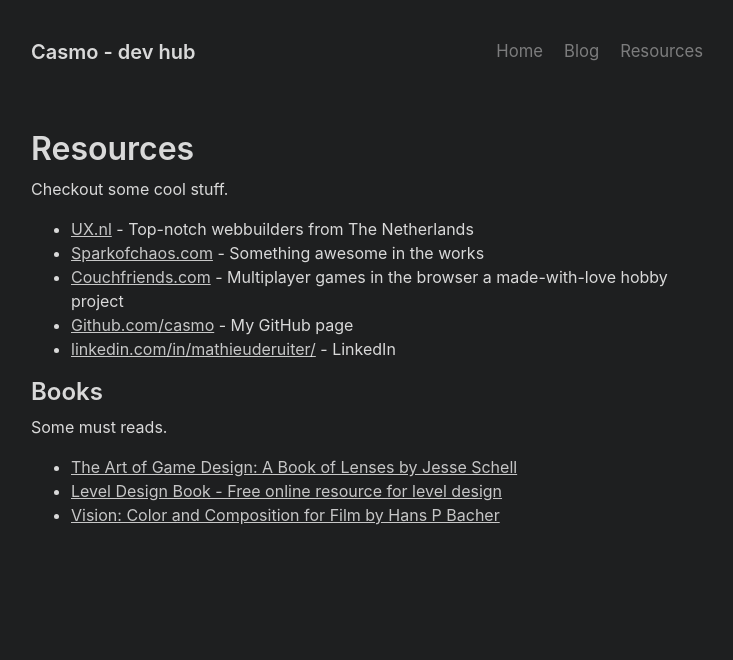
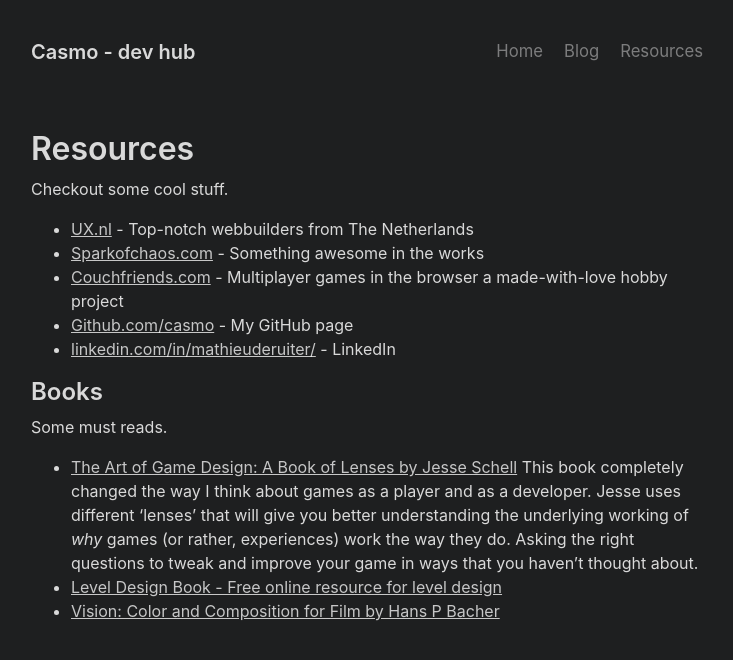
Before and after one commit to Casmo/casmo.github.io, a Jekyll site: the page built from resources.md, in a window 1280 px wide. Shown: the top 660 px of the page, without its empty margins (273-1006 px from the left). Built offline with Jekyll 4.4.1, drawn with Linux system fonts in a browser that asks for light colours.

Commit message:
Update resources.md

```diff
--- a/resources.md
+++ b/resources.md
@@ -18,5 +18,6 @@
 Some must reads.
 
 * <a href="https://www.amazon.com/Art-Game-Design-Lenses-Third-dp-1138632058/dp/1138632058" target="_blank">The Art of Game Design: A Book of Lenses by Jesse Schell</a>
+This book completely changed the way I think about games as a player and as a developer. Jesse uses different 'lenses' that will give you better understanding the underlying working of *why* games (or rather, experiences) work the way they do. Asking the right questions to tweak and improve your game in ways that you haven't thought about.
 * <a href="https://book.leveldesignbook.com/" target="_blank">Level Design Book - Free online resource for level design</a>
 * <a href="https://www.amazon.com/Vision-Composition-Hans-P-Bacher/dp/1786272202" target="_blank">Vision: Color and Composition for Film by Hans P Bacher</a>
```
